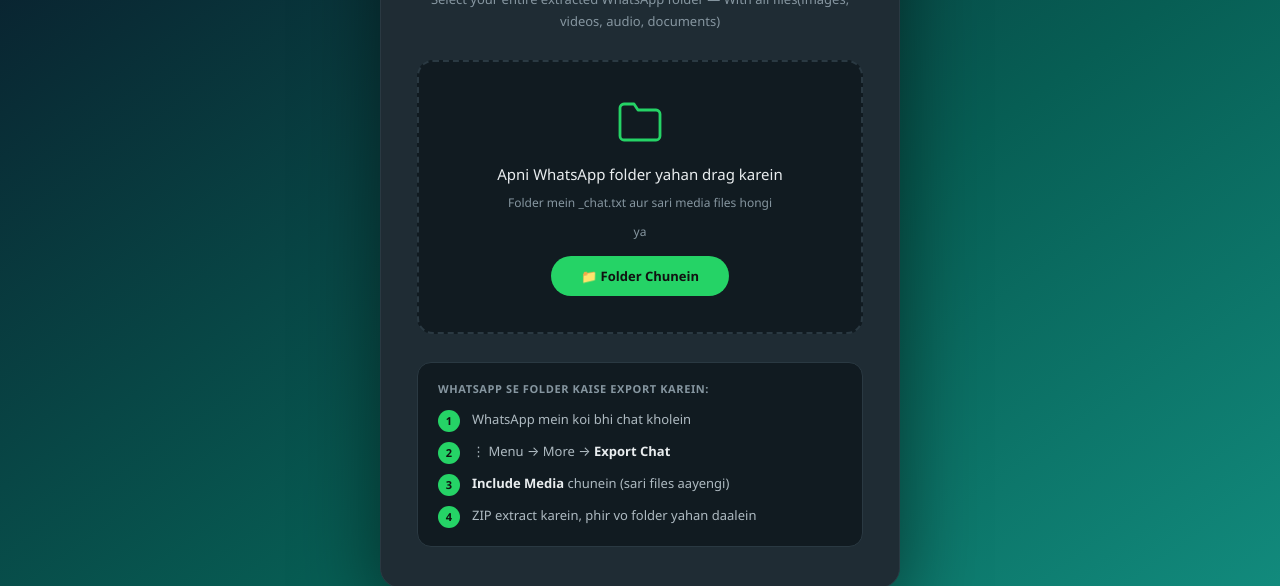
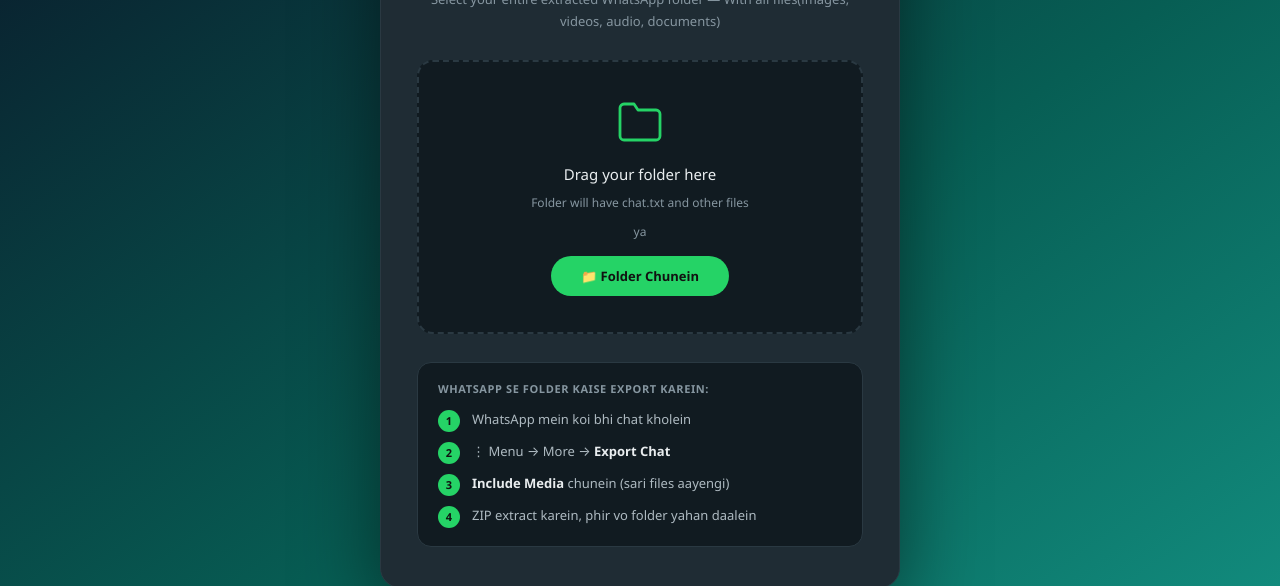
Before and after one commit to mohdsaqib19/Whatsapp-Chat-Viewer, a plain HTML site: page index.html in a window 1280 px wide. Shown: the part 214-800 px from the top of the page. Drawn offline with Linux system fonts and the light colour scheme.

Commit message:
Translate drop area text to English

```diff
--- a/index.html
+++ b/index.html
@@ -29,8 +29,8 @@
           <path d="M22 19a2 2 0 0 1-2 2H4a2 2 0 0 1-2-2V5a2 2 0 0 1 2-2h5l2 3h9a2 2 0 0 1 2 2z"/>
         </svg>
       </div>
-      <p class="drop-title">Apni WhatsApp folder yahan drag karein</p>
-      <p class="drop-sub">Folder mein _chat.txt aur sari media files hongi</p>
+      <p class="drop-title">Drag your folder here</p>
+      <p class="drop-sub">Folder will have chat.txt and other files</p>
       <div class="drop-or">ya</div>
       <label class="btn-browse" for="folder-input">📁 Folder Chunein</label>
       <input type="file" id="folder-input" webkitdirectory multiple/>
```
